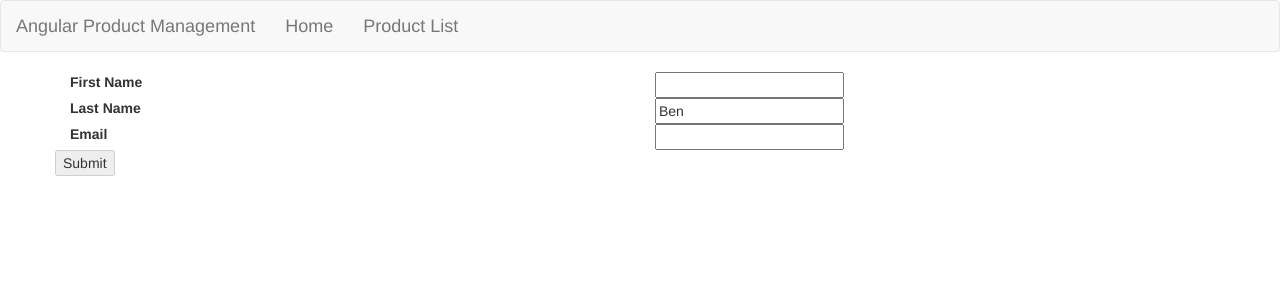
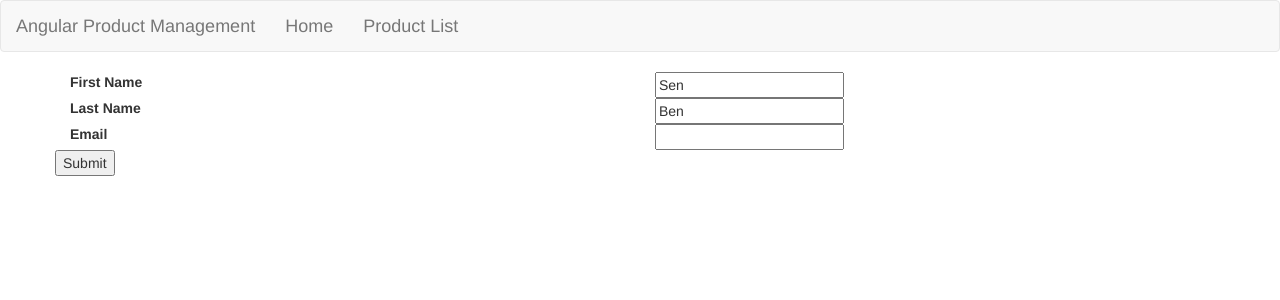
Before and after one commit to senmadukkamoottil/angular_projects, an Angular app: page /customer in a window 1280 px wide. Shown: the top 300 px of the page. Built offline with nearby package versions, Linux system fonts and the light colour scheme.

Commit message:
validators added in class

```diff
--- a/src/app/customer/customer.component.html
+++ b/src/app/customer/customer.component.html
@@ -7,7 +7,7 @@
                                   for="lastFirst">First Name</label>
     </div>
     <div class="col-md-6">
-      <input formControlName = "firstName" required  type="text" value="" id="firstName">
+      <input formControlName = "firstName" type="text" value="" id="firstName">
     </div>
   </div>
   <div class="row">
@@ -23,7 +23,9 @@
   </div>
   <div class="row">
       <div class="col-md-6">
-        <label for="email">Email</label>
+        <label for="email"
+            [ngClass]="{'has-error':(customerForm.get('email').touched
+                          &&customerForm.get('email').invalid)}">Email</label>
       </div>
       <div class="col-md-6">
         <input formControlName = "email" type="text" value="" id="email">
--- a/src/app/customer/customer.component.ts
+++ b/src/app/customer/customer.component.ts
@@ -1,5 +1,5 @@
 import { Component, OnInit } from '@angular/core';
-import { FormGroup, FormBuilder } from '@angular/forms';
+import { FormGroup, FormBuilder, Validator, Validators } from '@angular/forms';
 // import { FormControl } from '@angular/forms';
 import { Customer } from './customer';
 
@@ -30,9 +30,9 @@ export class CustomerComponent implements OnInit {
     }); */
 
     this.customerForm = this.fb.group({
-      firstName: '',
+      firstName: ['Sen', [Validators.required, Validators.minLength(3)]],
       lastName: { value: 'Ben', disabled: false },
-      email: ''
+      email: ['', [Validators.pattern('[a-z0-9._]+@[a-z0-9-.]+'), Validators.minLength(3)]]
     });
   }
 
```
